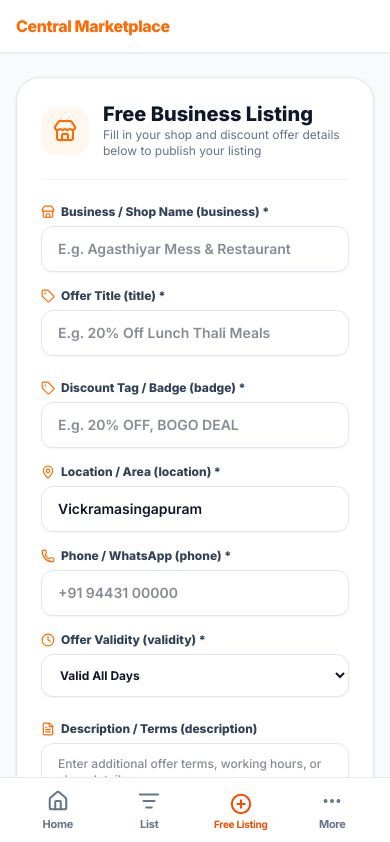
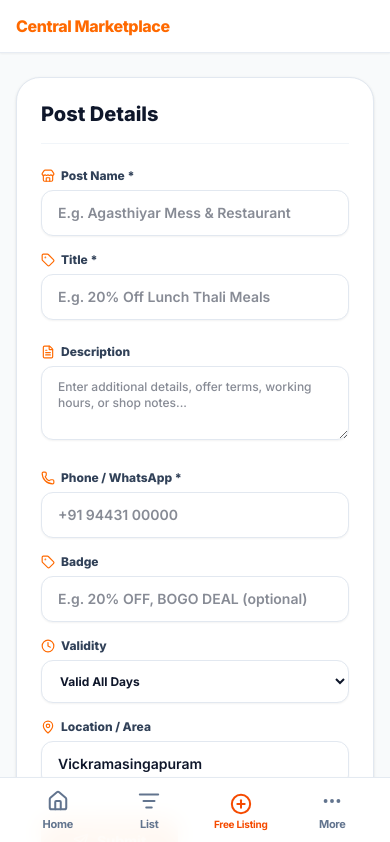
Before and after one commit to bala290498/central-marketplace-03, a Next.js app: page /register in a window 390 px wide. Shown: the top 842 px of the page. Built offline with nearby package versions, Linux system fonts and the light colour scheme.

Commit message:
style: rename form labels, set required/optional fields, simplify header heading to Post Details, and hide footer on mobile

```diff
--- a/src/components/ListYourBusinessClient.tsx
+++ b/src/components/ListYourBusinessClient.tsx
@@ -17,15 +17,15 @@ import {
 export function ListYourBusinessClient() {
   const [isSubmitted, setIsSubmitted] = useState(false);
 
-  // Form State matching offers.json fields (excluding category, latitude, longitude, mapUrl)
+  // Form State matching offers.json fields
   const [formData, setFormData] = useState({
     business: "",
     title: "",
+    description: "",
+    phone: "",
     badge: "",
+    validity: "Valid All Days",
     location: "Vickramasingapuram",
-    phone: "",
-    validity: "Valid All Days",
-    description: "",
   });
 
   const handleSubmit = (e: React.FormEvent) => {
@@ -38,11 +38,11 @@ export function ListYourBusinessClient() {
     setFormData({
       business: "",
       title: "",
+      description: "",
+      phone: "",
       badge: "",
+      validity: "Valid All Days",
       location: "Vickramasingapuram",
-      phone: "",
-      validity: "Valid All Days",
-      description: "",
     });
   };
 
@@ -62,7 +62,7 @@ export function ListYourBusinessClient() {
                 Registration Received!
               </h2>
               <p className="text-sm sm:text-base text-slate-600 max-w-md mx-auto leading-relaxed">
-                Thank you! Our onboarding team will verify your shop & offer details and publish your free listing shortly.
+                Thank you! Our onboarding team will verify your details and publish your listing shortly.
               </p>
               <div className="pt-4">
                 <button
@@ -77,26 +77,18 @@ export function ListYourBusinessClient() {
           ) : (
             <form onSubmit={handleSubmit} className="space-y-6">
               {/* Form Header */}
-              <div className="flex items-center gap-3.5 pb-5 border-b border-slate-100">
-                <div className="w-12 h-12 rounded-2xl bg-orange-50 text-orange-500 flex items-center justify-center flex-shrink-0">
-                  <Store className="w-6 h-6" />
-                </div>
-                <div>
+              <div className="pb-4 border-b border-slate-100">
                 <h1 className="text-xl sm:text-2xl font-extrabold text-slate-900 leading-tight">
-                    Free Business Listing
+                  Post Details
                 </h1>
-                  <p className="text-xs sm:text-sm text-slate-500">
-                    Fill in your shop and discount offer details below to publish your listing
-                  </p>
-                </div>
               </div>
 
-              {/* Grid Section 1: Business Name & Offer Title */}
+              {/* Row 1: Post Name & Title */}
               <div className="grid grid-cols-1 md:grid-cols-2 gap-4 sm:gap-6">
                 <div>
                   <label className="block text-xs font-extrabold text-slate-700 mb-1.5 flex items-center gap-1.5">
                     <Store className="w-3.5 h-3.5 text-orange-500" />
-                    <span>Business / Shop Name (business) *</span>
+                    <span>Post Name *</span>
                   </label>
                   <input
                     type="text"
@@ -113,7 +105,7 @@ export function ListYourBusinessClient() {
                 <div>
                   <label className="block text-xs font-extrabold text-slate-700 mb-1.5 flex items-center gap-1.5">
                     <Tag className="w-3.5 h-3.5 text-orange-500" />
-                    <span>Offer Title (title) *</span>
+                    <span>Title *</span>
                   </label>
                   <input
                     type="text"
@@ -128,46 +120,29 @@ export function ListYourBusinessClient() {
                 </div>
               </div>
 
-              {/* Grid Section 2: Badge, Location, Phone, Validity */}
+              {/* Row 2: Description (Optional) */}
+              <div>
+                <label className="block text-xs font-extrabold text-slate-700 mb-1.5 flex items-center gap-1.5">
+                  <FileText className="w-3.5 h-3.5 text-orange-500" />
+                  <span>Description</span>
+                </label>
+                <textarea
+                  rows={3}
+                  value={formData.description}
+                  onChange={(e) =>
+                    setFormData({ ...formData, description: e.target.value })
+                  }
+                  placeholder="Enter additional details, offer terms, working hours, or shop notes..."
+                  className="w-full px-4 py-3 rounded-xl border border-slate-200 bg-white text-slate-900 text-xs sm:text-sm font-medium outline-none focus:border-orange-500 focus:ring-1 focus:ring-orange-500 shadow-xs"
+                />
+              </div>
+
+              {/* Row 3: Phone / WhatsApp (Required), Badge (Optional), Validity (Optional), Location / Area (Optional) */}
               <div className="grid grid-cols-1 sm:grid-cols-2 lg:grid-cols-4 gap-4 sm:gap-6">
                 <div>
                   <label className="block text-xs font-extrabold text-slate-700 mb-1.5 flex items-center gap-1.5">
-                    <Tag className="w-3.5 h-3.5 text-orange-500" />
-                    <span>Discount Tag / Badge (badge) *</span>
-                  </label>
-                  <input
-                    type="text"
-                    required
-                    value={formData.badge}
-                    onChange={(e) =>
-                      setFormData({ ...formData, badge: e.target.value })
-                    }
-                    placeholder="E.g. 20% OFF, BOGO DEAL"
-                    className="w-full px-4 py-3 rounded-xl border border-slate-200 bg-white text-slate-900 text-sm font-semibold outline-none focus:border-orange-500 focus:ring-1 focus:ring-orange-500 shadow-xs"
-                  />
-                </div>
-
-                <div>
-                  <label className="block text-xs font-extrabold text-slate-700 mb-1.5 flex items-center gap-1.5">
-                    <MapPin className="w-3.5 h-3.5 text-orange-500" />
-                    <span>Location / Area (location) *</span>
-                  </label>
-                  <input
-                    type="text"
-                    required
-                    value={formData.location}
-                    onChange={(e) =>
-                      setFormData({ ...formData, location: e.target.value })
-                    }
-                    placeholder="E.g. Vickramasingapuram"
-                    className="w-full px-4 py-3 rounded-xl border border-slate-200 bg-white text-slate-900 text-sm font-semibold outline-none focus:border-orange-500 focus:ring-1 focus:ring-orange-500 shadow-xs"
-                  />
-                </div>
-
-                <div>
-                  <label className="block text-xs font-extrabold text-slate-700 mb-1.5 flex items-center gap-1.5">
                     <Phone className="w-3.5 h-3.5 text-orange-500" />
-                    <span>Phone / WhatsApp (phone) *</span>
+                    <span>Phone / WhatsApp *</span>
                   </label>
                   <input
                     type="tel"
@@ -183,8 +158,24 @@ export function ListYourBusinessClient() {
 
                 <div>
                   <label className="block text-xs font-extrabold text-slate-700 mb-1.5 flex items-center gap-1.5">
+                    <Tag className="w-3.5 h-3.5 text-orange-500" />
+                    <span>Badge</span>
+                  </label>
+                  <input
+                    type="text"
+                    value={formData.badge}
+                    onChange={(e) =>
+                      setFormData({ ...formData, badge: e.target.value })
+                    }
+                    placeholder="E.g. 20% OFF, BOGO DEAL (optional)"
+                    className="w-full px-4 py-3 rounded-xl border border-slate-200 bg-white text-slate-900 text-sm font-semibold outline-none focus:border-orange-500 focus:ring-1 focus:ring-orange-500 shadow-xs"
+                  />
+                </div>
+
+                <div>
+                  <label className="block text-xs font-extrabold text-slate-700 mb-1.5 flex items-center gap-1.5">
                     <Clock className="w-3.5 h-3.5 text-orange-500" />
-                    <span>Offer Validity (validity) *</span>
+                    <span>Validity</span>
                   </label>
                   <select
                     value={formData.validity}
@@ -193,6 +184,7 @@ export function ListYourBusinessClient() {
                     }
                     className="w-full px-3.5 py-3 rounded-xl border border-slate-200 bg-white text-slate-900 text-xs sm:text-sm font-bold outline-none focus:border-orange-500 focus:ring-1 focus:ring-orange-500 shadow-xs"
                   >
+                    <option value="">Select Validity (Optional)</option>
                     <option value="Valid All Days">Valid All Days</option>
                     <option value="Limited">Limited</option>
                     <option value="Expires Soon">Expires Soon</option>
@@ -201,23 +193,22 @@ export function ListYourBusinessClient() {
                     <option value="Available">Available</option>
                   </select>
                 </div>
-              </div>
 
-              {/* Description Field */}
                 <div>
                   <label className="block text-xs font-extrabold text-slate-700 mb-1.5 flex items-center gap-1.5">
-                  <FileText className="w-3.5 h-3.5 text-orange-500" />
-                  <span>Description / Terms (description)</span>
+                    <MapPin className="w-3.5 h-3.5 text-orange-500" />
+                    <span>Location / Area</span>
                   </label>
-                <textarea
-                  rows={3}
-                  value={formData.description}
+                  <input
+                    type="text"
+                    value={formData.location}
                     onChange={(e) =>
-                    setFormData({ ...formData, description: e.target.value })
+                      setFormData({ ...formData, location: e.target.value })
                     }
-                  placeholder="Enter additional offer terms, working hours, or shop details..."
-                  className="w-full px-4 py-3 rounded-xl border border-slate-200 bg-white text-slate-900 text-xs sm:text-sm font-medium outline-none focus:border-orange-500 focus:ring-1 focus:ring-orange-500 shadow-xs"
+                    placeholder="E.g. Vickramasingapuram (optional)"
+                    className="w-full px-4 py-3 rounded-xl border border-slate-200 bg-white text-slate-900 text-sm font-semibold outline-none focus:border-orange-500 focus:ring-1 focus:ring-orange-500 shadow-xs"
                   />
+                </div>
               </div>
 
               {/* Submit Button (Auto width, text "Submit") */}
@@ -235,7 +226,10 @@ export function ListYourBusinessClient() {
         </div>
       </main>
 
+      {/* Footer (Hidden on Mobile) */}
+      <div className="hidden md:block">
         <Footer />
+      </div>
     </div>
   );
 }
```
Lines whose indentation alone changed are shown as unchanged.
